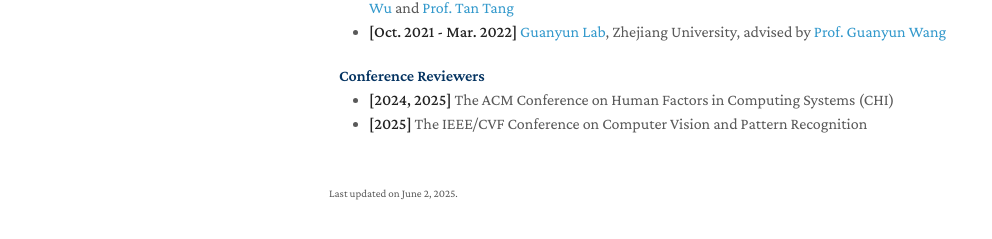
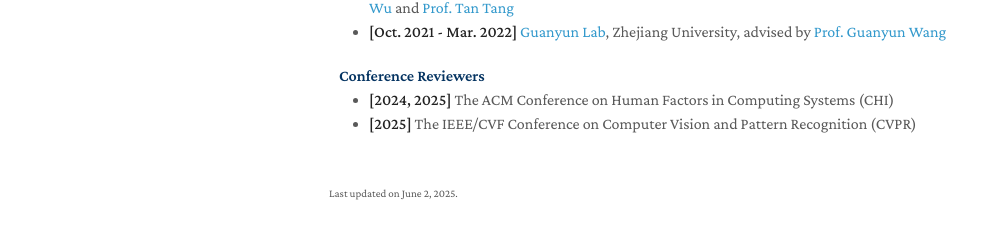
Before and after one commit to JiayZhou/JiayZhou.github.io, a Jekyll site: the page built from index.md, in a window 1280 px wide and 900 px high, scrolled down 1229 px. Shown: the part 626-865 px from the top of the window, without its empty margins (141-1133 px from the left). Built offline with Jekyll 4.4.1, drawn with Linux system fonts in a browser that asks for light colours; nearby versions of some CDN libraries; a style sheet for code colours, icons or effects is not loaded; our own code applies the rules of GitHub Pages for plain Markdown files.

Commit message:
Update services.md

```diff
--- a/_includes/services.md
+++ b/_includes/services.md
@@ -6,4 +6,4 @@
 
 <h4 style="margin:0 10px 0;">Conference Reviewers</h4>
   - **[2024, 2025]** <a href="https://dl.acm.org/conference/chi"><autocolor>The ACM Conference on Human Factors in Computing Systems (CHI)</autocolor></a>
-  - **[2025]** <a href="[https://dl.acm.org/conference/chi](https://cvpr.thecvf.com/)"><autocolor>The IEEE/CVF Conference on Computer Vision and Pattern Recognition</autocolor></a>
+  - **[2025]** <a href="[https://dl.acm.org/conference/chi](https://cvpr.thecvf.com/)"><autocolor>The IEEE/CVF Conference on Computer Vision and Pattern Recognition (CVPR)</autocolor></a>
```
